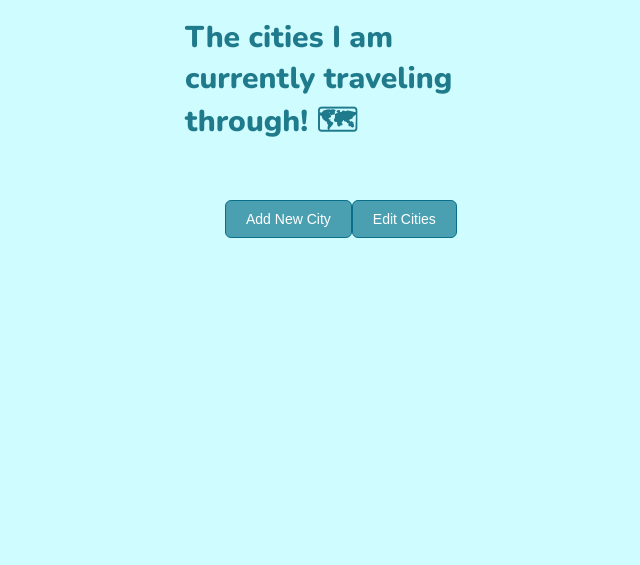
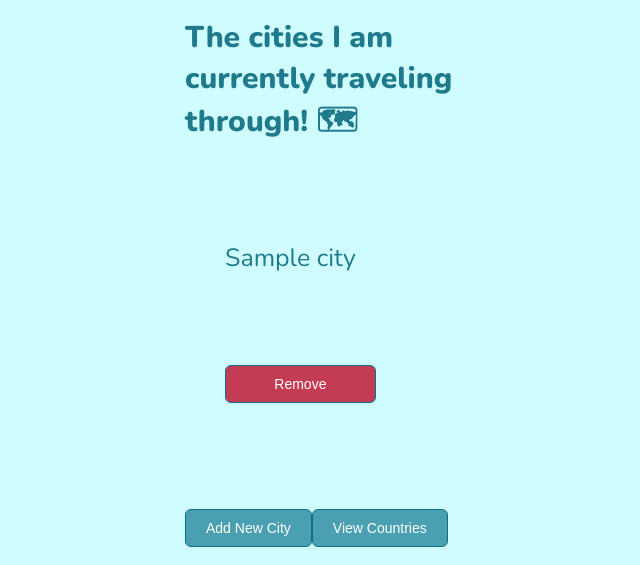
Before and after one commit to rachelmcdonald/Before_I_Kick_The_Bucket, a Flask app: page /cities in a window 1280 px wide. Shown: the part 277-842 px from the top of the page, without its empty margins (315-955 px from the left). Before the commit the page ends 800 px from the top, so only its background shows below. Run offline with Flask 2, Linux system fonts and the light colour scheme; a database or web service that is not in the repository returns one stand-in record (Sample ...); some libraries are stand-ins or nearby versions; some web fonts are replaced.

Commit message:
The list of the cities that the user has saved is now showing when user selects either the cities tab in the navbar or the My Cities button from the home page/country page

```diff
--- a/controllers/city_controller.py
+++ b/controllers/city_controller.py
@@ -9,7 +9,7 @@ cities_blueprint = Blueprint("cities", __name__)
 @cities_blueprint.route("/cities")
 def cities():
     cities = city_repository.select_all() # NEW
-    return render_template("cities/index.html", all_cities = cities)
+    return render_template("cities/index.html", cities = cities)
 
 
 # NEW
@@ -17,7 +17,7 @@ def cities():
 @cities_blueprint.route("/cities/new", methods=['GET'])
 def new_city():
     cities = city_repository.select_all()
-    return render_template("cities/new.html", all_cities = cities)
+    return render_template("cities/new.html", cities = cities)
 
 
 # CREATE
--- a/templates/cities/edit.html
+++ b/templates/cities/edit.html
@@ -28,7 +28,7 @@
   <div>
     <label for="city">Choose city to edit:</label>
     <select id="city" name="country_id">
-      {% for city in all_cities %}
+      {% for city in cities %}
         <option value="{{ city.name }}"
           {% if country.id== city.name %} selected="selected"{% endif %}>
           {{ city.name }}
--- a/templates/cities/index.html
+++ b/templates/cities/index.html
@@ -7,8 +7,8 @@
       {% for city in cities %}
       <li>
         <p> {{ city.name }} </p>
-        {% if city.visited == True %} <p>Visited</p> {% endif %}
-        {% if city.visited == False %} <p>Still to Visit</p> {% endif %}
+        {% if city.visited == True %} <p id="checked">Visited &#9989;</p> {% endif %}
+        {% if city.visited == False %} <p id="unchecked">Still to Visit &#129523;</p> {% endif %}
         <p>
         <form action="/cities/{{ city.id }}/delete" method="POST">
           <input class="btn btn--danger" type="submit" value="Remove" />
@@ -22,9 +22,9 @@
         Add New City
     </button>
 </a>
-<a href='/cities/edit'>
+<a href='/country'>
     <button class="button btn">
-        Edit Cities
+        View Countries
     </button>
 </a>
 {% endblock %}
--- a/templates/country/edit.html
+++ b/templates/country/edit.html
@@ -28,7 +28,7 @@
   <div>
     <label for="country">Choose country to edit:</label>
     <select id="country" name="country_id">
-      {% for country in all_countries %}
+      {% for country in countries %}
         <option value="{{ country.id }}"
           {% if country.id== country.id %} selected="selected"{% endif %}>
           {{ country.name }}
```
